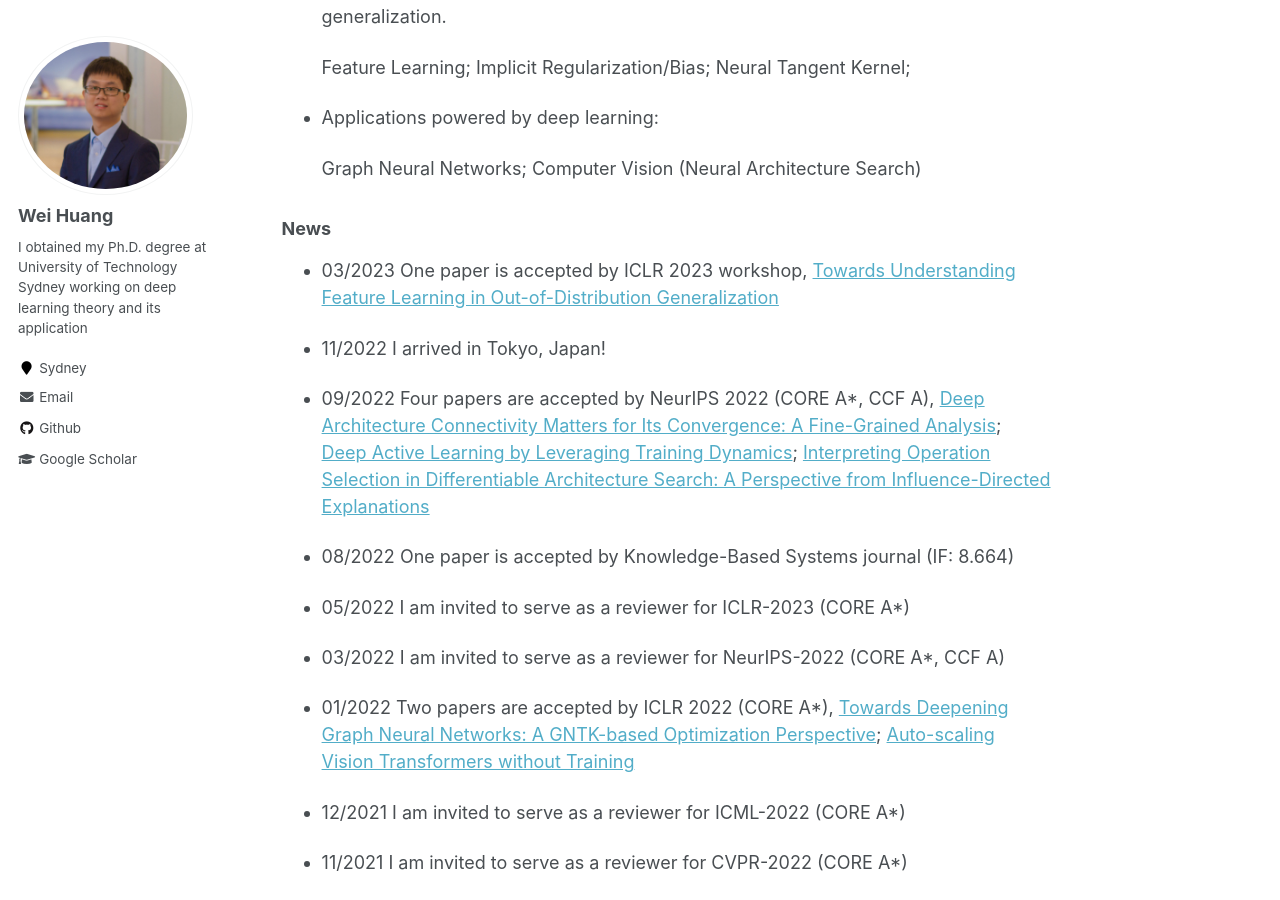
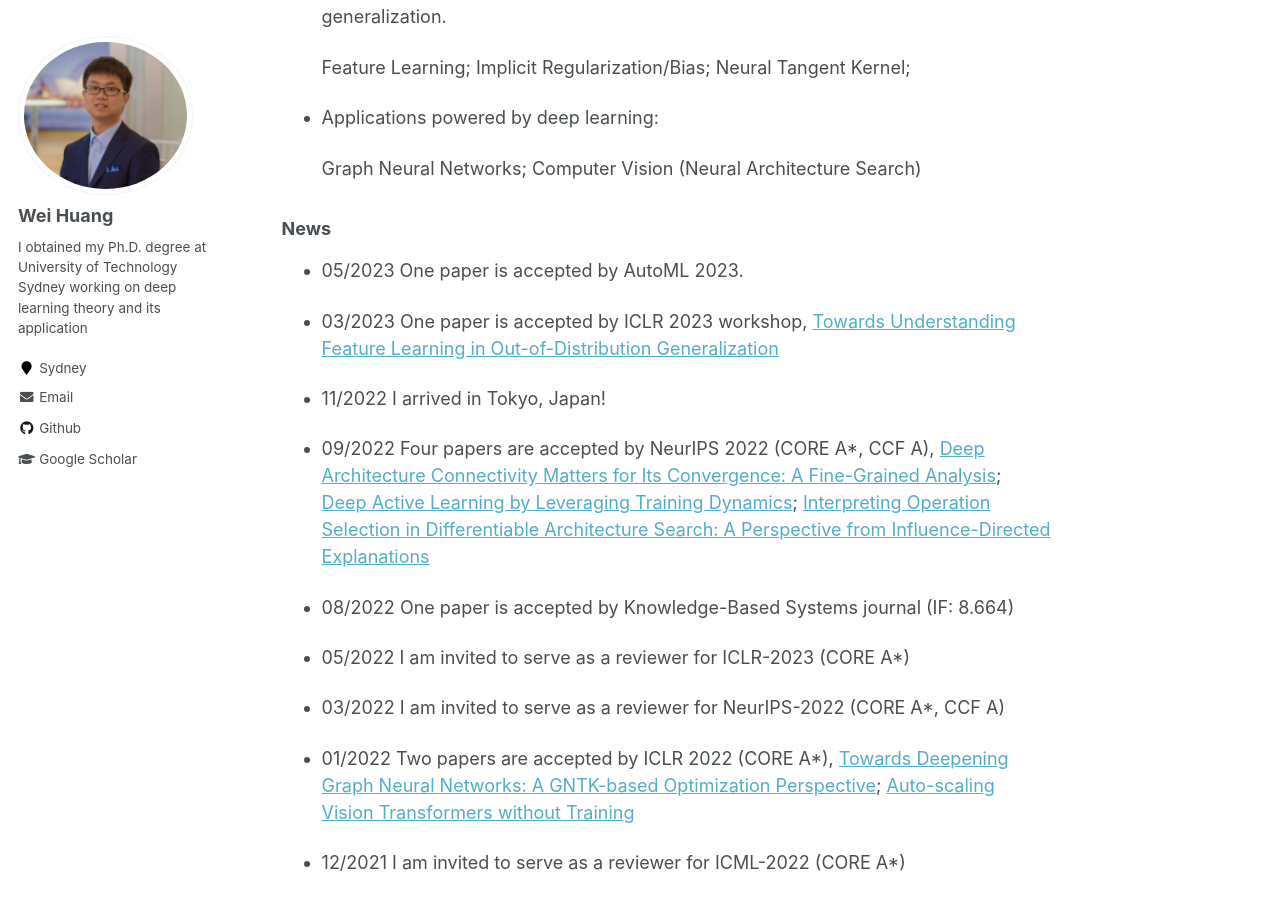
Before and after one commit to WeiHuang05/Weihuang05.github.io, a Jekyll site: the page built from index.md, in a window 1280 px wide and 900 px high, scrolled down 677 px. Built offline with Jekyll 4.4.1, drawn with Linux system fonts in a browser that asks for light colours.

Commit message:
Update index.md

```diff
--- a/index.md
+++ b/index.md
@@ -25,6 +25,8 @@ Please feel free to contact me if you want to cooperate or discuss with me (weih
 
 
 ### News
+
+* 05/2023 One paper is accepted by AutoML 2023.
 
 * 03/2023 One paper is accepted by ICLR 2023 workshop, [Towards Understanding Feature Learning in Out-of-Distribution Generalization
 ](https://arxiv.org/abs/2304.11327)
```
